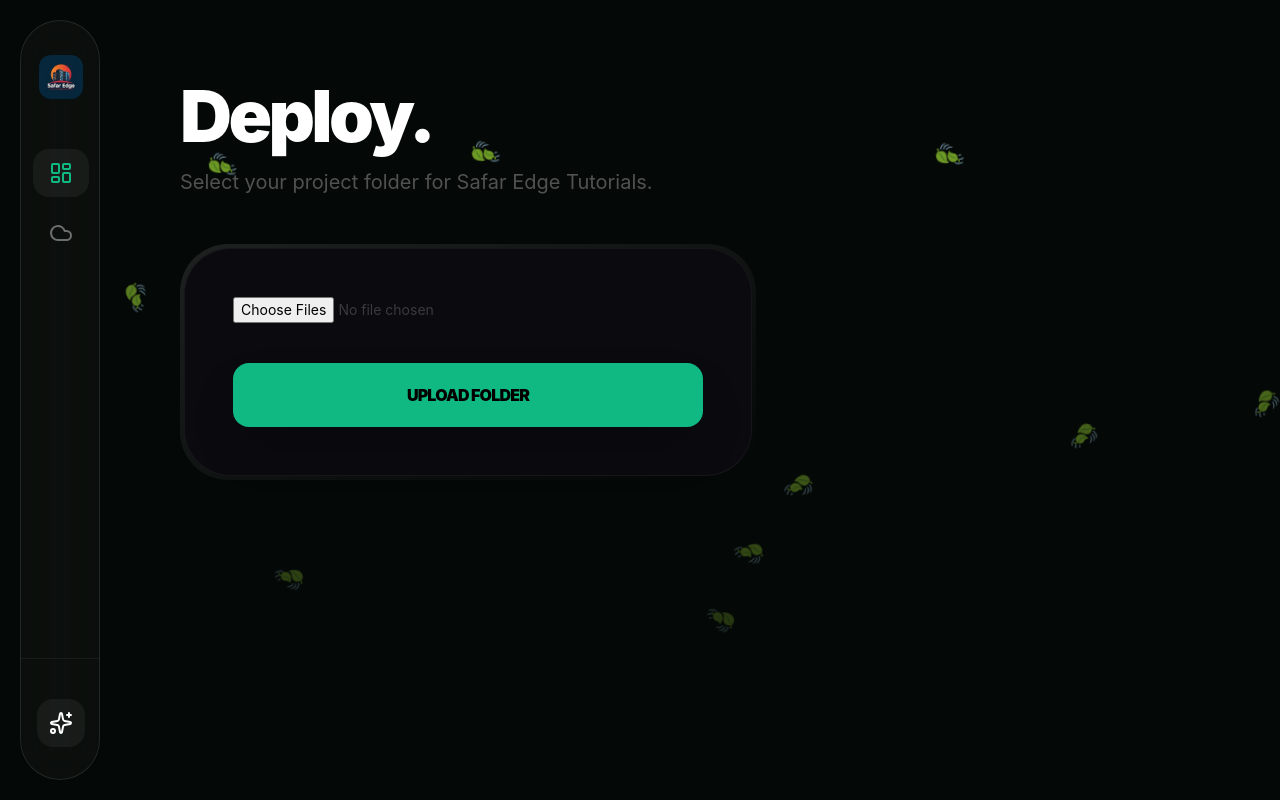
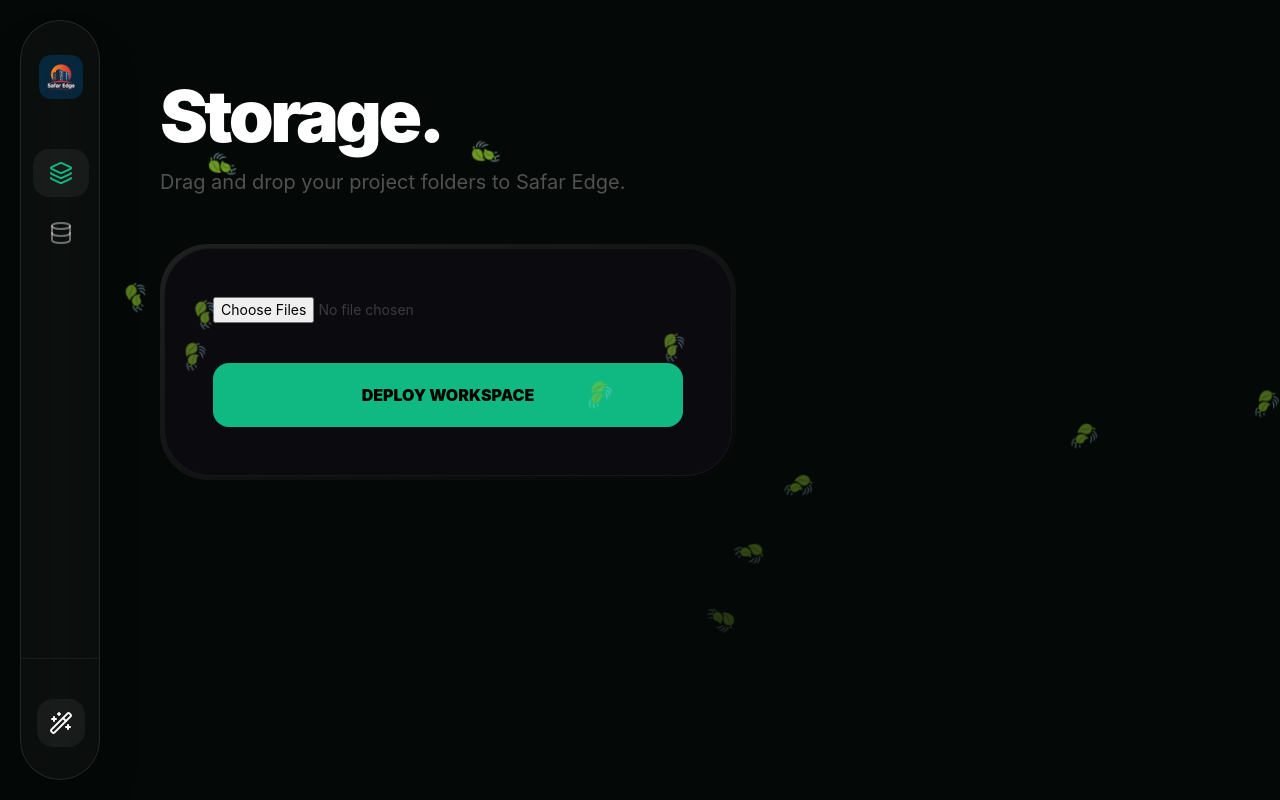
Before and after one commit to saffar731/SET-2, a Flask app: page / in a window 1280 px wide. Run offline with Flask 3, Linux system fonts and the light colour scheme; parts of the project's set-up code (start-up, migrations or seed data) failed here and were passed over; some libraries are stand-ins or nearby versions.

Commit message:
Implement progress modal and update sidebar
Added a progress modal for folder downloads and updated the sidebar navigation.

```diff
--- a/templates/index.html
+++ b/templates/index.html
@@ -26,89 +26,89 @@
         .nav-link { display: flex; align-items: center; padding: 12px 16px; border-radius: 16px; transition: 0.3s; color: rgba(255,255,255,0.4); }
         .nav-link.active { background: rgba(255,255,255,0.05); color: var(--accent); }
 
-        /* --- ANIMATION LAYER --- */
+        /* Animation Layers */
         #ani-layer { position: fixed; inset: 0; pointer-events: none; z-index: 0; }
-
-        /* OCEAN: CSS Waves (No Image Needed) */
         .ocean-container { position: absolute; bottom: 0; left: 0; width: 100%; height: 15%; overflow: hidden; display: none; }
-        .wave { background: url('https://s3-us-west-2.amazonaws.com/s.cdpn.io/85486/wave.svg') repeat-x; position: absolute; top: -55px; width: 6400px; height: 198px; animation: wave 7s cubic-bezier( 0.36, 0.45, 0.63, 0.53) infinite; transform: translate3d(0, 0, 0); opacity: 0.1; }
+        .wave { background: url('https://s3-us-west-2.amazonaws.com/s.cdpn.io/85486/wave.svg') repeat-x; position: absolute; top: -55px; width: 6400px; height: 198px; animation: wave 7s cubic-bezier( 0.36, 0.45, 0.63, 0.53) infinite; opacity: 0.1; }
         @keyframes wave { 0% { margin-left: 0; } 100% { margin-left: -1600px; } }
 
-        /* NATURE: Leaves */
         .leaf { position: absolute; top: -50px; font-size: 24px; animation: leafFall 8s linear infinite; display: none; }
-        @keyframes leafFall { 0% { transform: translateY(0) rotate(0deg); opacity: 1; } 100% { transform: translateY(110vh) rotate(360deg); opacity: 0; } }
+        @keyframes leafFall { 100% { transform: translateY(110vh) rotate(360deg); opacity: 0; } }
 
-        /* SMILE: Floating Image */
-        #smile-img { position: absolute; top: 50%; left: 50%; transform: translate(-50%, -50%); width: 400px; opacity: 0.05; display: none; filter: hue-rotate(45deg); }
+        /* PROGRESS MODAL */
+        #progress-modal {
+            position: fixed; inset: 0; background: rgba(0,0,0,0.8);
+            backdrop-filter: blur(10px); z-index: 1000;
+            display: none; align-items: center; justify-content: center;
+        }
 
         /* LOGO GLOW */
         .logo-box { width: 48px; height: 48px; border-radius: 14px; overflow: hidden; transition: 0.4s; border: 2px solid transparent; }
         .logo-box:hover { border-color: var(--accent); box-shadow: 0 0 25px var(--accent); transform: scale(1.1); }
-
-        main { position: relative; z-index: 10; margin-left: 100px; }
     </style>
 </head>
 <body data-theme="nature">
 
-    <div id="ani-layer">
-        <div class="ocean-container" id="ocean-ani">
-            <div class="wave"></div>
+    <div id="progress-modal">
+        <div class="w-full max-w-md p-10 bg-white/5 border border-white/10 rounded-[3rem] text-center">
+            <i data-lucide="package-search" class="w-16 h-16 mx-auto mb-6 text-accent animate-bounce"></i>
+            <h2 class="text-2xl font-bold mb-2">Safar Edge Zipping...</h2>
+            <p class="text-white/40 mb-8">Preparing your folder for download</p>
+            <div class="w-full h-2 bg-white/10 rounded-full overflow-hidden">
+                <div id="bar" class="h-full bg-accent transition-all duration-300 shadow-[0_0_15px_var(--accent)]" style="width: 0%"></div>
+            </div>
+            <p id="percent" class="mt-4 font-mono text-accent">0%</p>
         </div>
-        <div id="leaf-box"></div>
-        <img id="smile-img" src="https://www.svgrepo.com/show/419918/smile-emoji-emoticon.svg" alt="Smile">
     </div>
 
-    <aside id="sidebar" class="w-20 rounded-[2.5rem] py-8 flex flex-col items-start overflow-hidden">
+    <div id="ani-layer">
+        <div class="ocean-container" id="ocean-ani"><div class="wave"></div></div>
+        <div id="leaf-box"></div>
+        <img id="smile-img" src="https://www.svgrepo.com/show/419918/smile-emoji-emoticon.svg" class="absolute top-1/2 left-1/2 -translate-x-1/2 -translate-y-1/2 w-96 opacity-5 hidden">
+    </div>
+
+    <aside id="sidebar" class="w-20 rounded-[2.5rem] py-8 flex flex-col items-start overflow-hidden shadow-2xl">
         <div class="px-4 mb-12">
-            <div class="logo-box">
-                <img src="{{ url_for('static', filename='channels4_profile.png.jpg') }}" class="w-full h-full object-cover">
-            </div>
+            <div class="logo-box"><img src="{{ url_for('static', filename='channels4_profile.png.jpg') }}" class="w-full h-full object-cover"></div>
         </div>
 
         <nav class="flex-1 w-full px-3 space-y-3">
-            <button onclick="showPage('tools', this)" class="nav-link active">
-                <i data-lucide="layout-dashboard"></i><span class="sidebar-text hidden ml-4 font-bold">Tools</span>
-            </button>
-            <button onclick="showPage('downloads', this)" class="nav-link">
-                <i data-lucide="cloud"></i><span class="sidebar-text hidden ml-4 font-bold">Cloud</span>
-            </button>
+            <button onclick="showPage('tools', this)" class="nav-link active"><i data-lucide="layers"></i><span class="sidebar-text hidden ml-4 font-bold">Tools</span></button>
+            <button onclick="showPage('downloads', this)" class="nav-link"><i data-lucide="database"></i><span class="sidebar-text hidden ml-4 font-bold">Cloud</span></button>
         </nav>
 
         <div class="px-4 w-full border-t border-white/5 pt-6 space-y-4">
-            <div id="theme-grid" class="hidden grid grid-cols-2 gap-3 mb-2">
-                <div onclick="setTheme('nature')" class="w-8 h-8 rounded-full bg-emerald-500 cursor-pointer hover:scale-125 transition"></div>
-                <div onclick="setTheme('ocean')" class="w-8 h-8 rounded-full bg-blue-500 cursor-pointer hover:scale-125 transition"></div>
-                <div onclick="setTheme('smile')" class="w-8 h-8 rounded-full bg-amber-500 cursor-pointer hover:scale-125 transition"></div>
+            <div id="theme-grid" class="hidden grid grid-cols-2 gap-3">
+                <div onclick="setTheme('nature')" class="w-8 h-8 rounded-full bg-emerald-500 cursor-pointer"></div>
+                <div onclick="setTheme('ocean')" class="w-8 h-8 rounded-full bg-blue-500 cursor-pointer"></div>
+                <div onclick="setTheme('smile')" class="w-8 h-8 rounded-full bg-amber-500 cursor-pointer"></div>
             </div>
-            <button onclick="toggleSidebar()" class="w-12 h-12 bg-white/5 rounded-2xl flex items-center justify-center hover:bg-white/10 transition mx-auto">
-                <i data-lucide="sparkles"></i>
-            </button>
+            <button onclick="toggleSidebar()" class="w-12 h-12 bg-white/5 rounded-2xl flex items-center justify-center hover:bg-white/10 mx-auto transition"><i data-lucide="wand-2"></i></button>
         </div>
     </aside>
 
-    <main id="main-content" class="flex-1 p-10 md:p-20 transition-all">
+    <main id="main-content" class="flex-1 p-10 md:p-20 transition-all ml-[80px]">
         <section id="tools" class="page-content block">
-            <h1 class="text-7xl font-black tracking-tighter mb-4">Deploy.</h1>
-            <p class="text-white/30 text-xl mb-12">Select your project folder for Safar Edge Tutorials.</p>
-
+            <h1 class="text-7xl font-black tracking-tighter mb-4">Storage.</h1>
+            <p class="text-white/30 text-xl mb-12">Drag and drop your project folders to Safar Edge.</p>
             <form action="/upload" method="POST" enctype="multipart/form-data" class="max-w-xl p-1 bg-gradient-to-br from-white/10 to-transparent rounded-[3rem]">
                 <div class="bg-[#0a0a0f] rounded-[2.9rem] p-12 text-center border border-white/5">
                     <input type="file" name="file" webkitdirectory directory multiple class="block w-full text-sm text-white/20 mb-10">
-                    <button type="submit" class="w-full py-5 rounded-2xl font-black uppercase tracking-tighter shadow-2xl transition-all active:scale-95" style="background: var(--accent); color: black;">Upload Folder</button>
+                    <button type="submit" class="w-full py-5 rounded-2xl font-black uppercase text-black" style="background: var(--accent);">Deploy Workspace</button>
                 </div>
             </form>
         </section>
 
         <section id="downloads" class="page-content hidden">
-            <h1 class="text-7xl font-black tracking-tighter mb-12">Cloud.</h1>
+            <h1 class="text-7xl font-black tracking-tighter mb-12">Projects.</h1>
             <div class="grid gap-4 max-w-2xl">
                 {% for item in items %}
-                <div class="flex items-center justify-between p-6 bg-white/[0.03] border border-white/10 rounded-[2rem] backdrop-blur-md">
+                <div class="flex items-center justify-between p-6 bg-white/[0.03] border border-white/10 rounded-[2rem]">
                     <div class="flex items-center gap-5">
                         <i data-lucide="{{ 'folder' if item.is_dir else 'file' }}" class="text-accent w-8 h-8"></i>
                         <span class="text-xl font-bold">{{ item.name }}</span>
                     </div>
-                    <a href="{{ url_for('download_item', filename=item.name) }}" class="px-8 py-3 bg-white text-black font-black rounded-2xl">Download</a>
+                    <button onclick="handleDownload('{{ item.name }}', {{ 'true' if item.is_dir else 'false' }})" class="px-8 py-3 bg-white text-black font-black rounded-2xl">Download</button>
                 </div>
                 {% endfor %}
             </div>
@@ -122,31 +122,54 @@
         function toggleSidebar() {
             isOpen = !isOpen;
             const side = document.getElementById('sidebar');
-            const main = document.getElementById('main-content');
             side.style.width = isOpen ? '280px' : '80px';
-            main.style.marginLeft = isOpen ? '300px' : '100px';
             document.querySelectorAll('.sidebar-text').forEach(t => t.classList.toggle('hidden', !isOpen));
             document.getElementById('theme-grid').classList.toggle('hidden', !isOpen);
         }
 
+        async function handleDownload(name, isFolder) {
+            if (isFolder) {
+                const modal = document.getElementById('progress-modal');
+                const bar = document.getElementById('bar');
+                const percent = document.getElementById('percent');
+
+                modal.style.display = 'flex';
+                let p = 0;
+
+                // Simulate zip progress while the server works
+                let interval = setInterval(() => {
+                    p += Math.random() * 15;
+                    if (p > 98) p = 98;
+                    bar.style.width = p + '%';
+                    percent.innerText = Math.floor(p) + '%';
+                }, 400);
+
+                window.location.href = `/download/${name}`;
+
+                // Close modal after a delay (assumes download started)
+                setTimeout(() => {
+                    clearInterval(interval);
+                    bar.style.width = '100%';
+                    percent.innerText = '100%';
+                    setTimeout(() => modal.style.display = 'none', 800);
+                }, 4000);
+            } else {
+                window.location.href = `/download/${name}`;
+            }
+        }
+
         function setTheme(theme) {
             document.body.setAttribute('data-theme', theme);
-
-            // Toggle Animation Visibility
             document.getElementById('ocean-ani').style.display = theme === 'ocean' ? 'block' : 'none';
             document.getElementById('smile-img').style.display = theme === 'smile' ? 'block' : 'none';
-
-            const lb = document.getElementById('leaf-box');
-            lb.innerHTML = '';
+            const lb = document.getElementById('leaf-box'); lb.innerHTML = '';
             if(theme === 'nature') {
-                for(let i=0; i<15; i++) {
+                for(let i=0; i<12; i++) {
                     const l = document.createElement('div');
-                    l.className = 'leaf';
-                    l.innerHTML = '🍃';
+                    l.className = 'leaf'; l.innerHTML = '🍃';
                     l.style.left = Math.random() * 100 + 'vw';
                     l.style.animationDelay = Math.random() * 5 + 's';
-                    l.style.display = 'block';
-                    lb.appendChild(l);
+                    l.style.display = 'block'; lb.appendChild(l);
                 }
             }
         }
@@ -157,7 +180,6 @@
             document.querySelectorAll('.nav-link').forEach(l => l.classList.remove('active'));
             btn.classList.add('active');
         }
-
         setTheme('nature');
     </script>
 </body>
```
